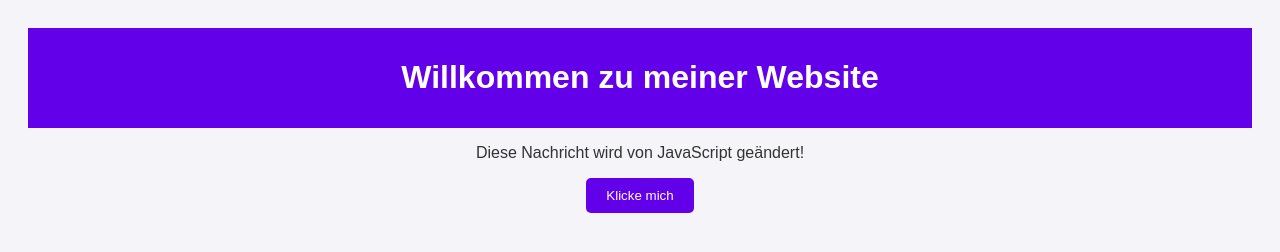
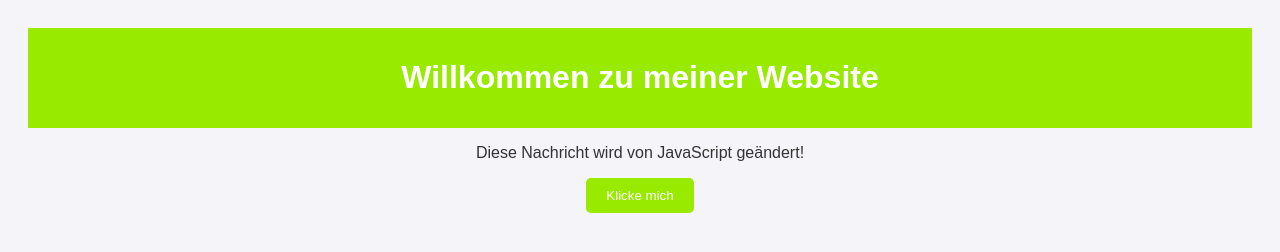
Before and after one commit to alpijustsayin/sample-project, a plain HTML site: page index.html in a window 1280 px wide. Drawn offline with Linux system fonts and the light colour scheme.

Commit message:
changed to gree

```diff
--- a/style.css
+++ b/style.css
@@ -7,14 +7,14 @@ body {
 }
 
 header {
-    background-color: #6200ea;
+    background-color: #98ea00;
     color: white;
     padding: 10px 0;
 }
 
 button {
     padding: 10px 20px;
-    background-color: #6200ea;
+    background-color: #98ea00;
     color: white;
     border: none;
     border-radius: 5px;
@@ -22,5 +22,5 @@ button {
 }
 
 button:hover {
-    background-color: #3700b3;
+    background-color: #98ea00;
 }
```
